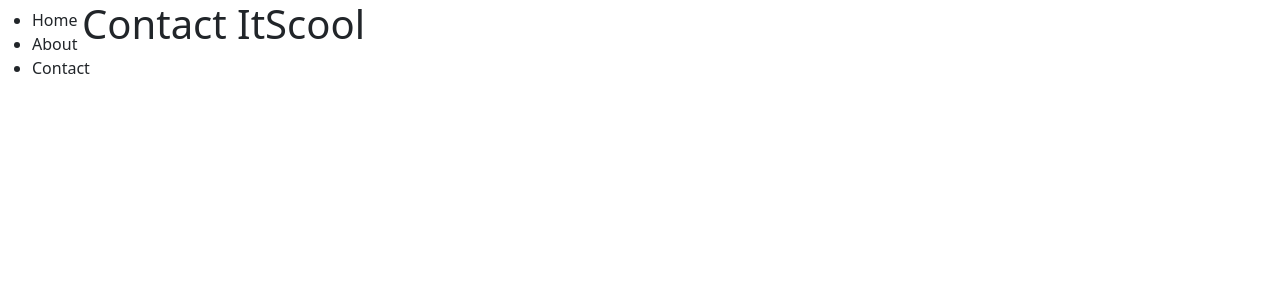
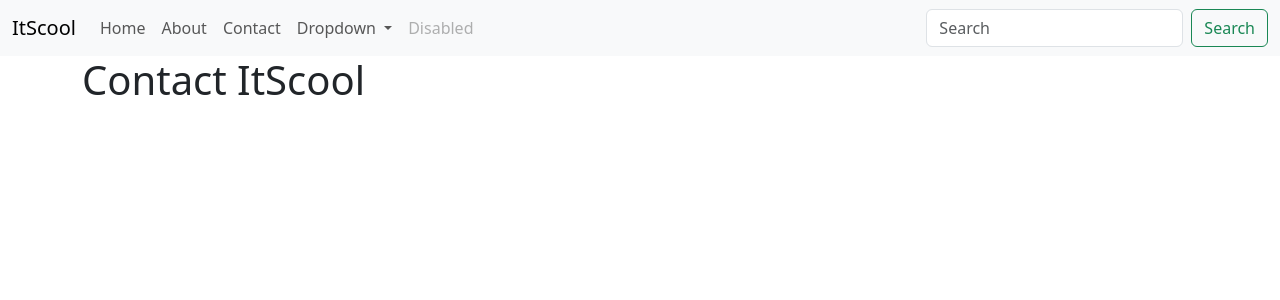
Before and after one commit to GemmaButcher-dev/itscool, a Flask app: page /contact in a window 1280 px wide. Shown: the top 300 px of the page. Run offline with Flask 3, Linux system fonts and the light colour scheme; parts of the project's set-up code (start-up, migrations or seed data) failed here and were passed over; some libraries are stand-ins or nearby versions.

Commit message:
change navbar and links

```diff
--- a/templates/base.html
+++ b/templates/base.html
@@ -10,8 +10,14 @@
 <body>
     <header>
     <!-- Navigation -->
-    <nav class="navbar navbar-expand-lg navbar-light fixed-top" id="mainNav">
-        <ul>
+    <nav class="navbar navbar-expand-lg bg-body-tertiary">
+        <div class="container-fluid">
+          <a class="navbar-brand" href="#">ItScool</a>
+          <button class="navbar-toggler" type="button" data-bs-toggle="collapse" data-bs-target="#navbarSupportedContent" aria-controls="navbarSupportedContent" aria-expanded="false" aria-label="Toggle navigation">
+            <span class="navbar-toggler-icon"></span>
+          </button>
+          <div class="collapse navbar-collapse" id="navbarSupportedContent">
+            <ul class="navbar-nav me-auto mb-2 mb-lg-0">
                 <li>
                     <a class="nav-link" href="{{url_for('index') }}">Home</a>
                 </li>
@@ -21,7 +27,27 @@
                 <li>
                     <a class="nav-link" href="{{url_for('contact') }}">Contact</a>
                 </li>
+              <li class="nav-item dropdown">
+                <a class="nav-link dropdown-toggle" href="#" role="button" data-bs-toggle="dropdown" aria-expanded="false">
+                  Dropdown
+                </a>
+                <ul class="dropdown-menu">
+                  <li><a class="dropdown-item" href="#">Create Account</a></li>
+                  <li><a class="dropdown-item" href="#">Login</a></li>
+                  <li><hr class="dropdown-divider"></li>
+                  <li><a class="dropdown-item" href="#">Add Slang Word</a></li>
                 </ul>
+              </li>
+              <li class="nav-item">
+                <a class="nav-link disabled" aria-disabled="true">Disabled</a>
+              </li>
+            </ul>
+            <form class="d-flex" role="search">
+              <input class="form-control me-2" type="search" placeholder="Search" aria-label="Search">
+              <button class="btn btn-outline-success" type="submit">Search</button>
+            </form>
+          </div>
+        </div>
       </nav>
     </header>
     <!-- Main Content-->
```
Lines whose indentation alone changed are shown as unchanged.
